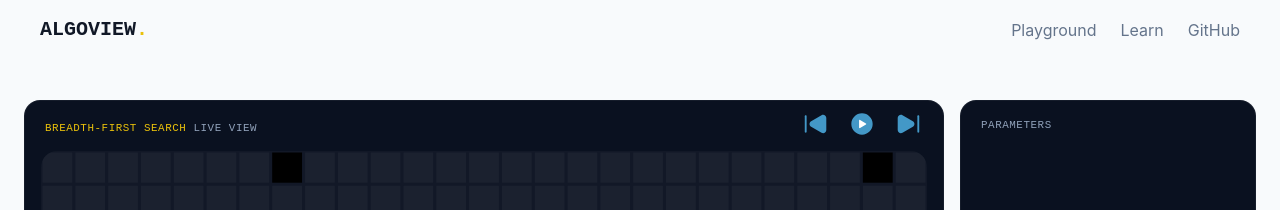
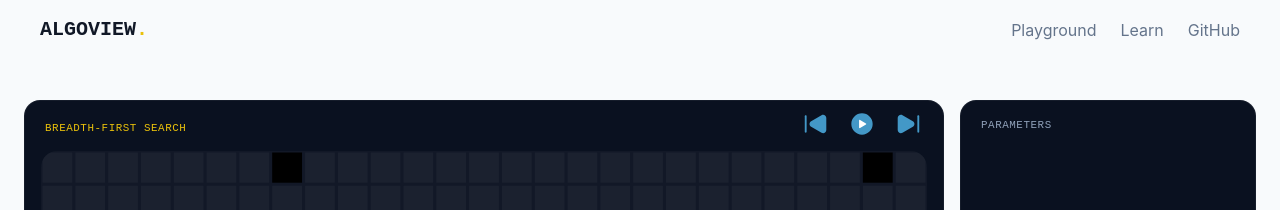
Before and after one commit to ricardo-woo/algorithm-visualizer, a React app in the folder algo-visualizer/: page /#/playground in a window 1280 px wide. Shown: the top 210 px of the page. Built offline with nearby package versions, Linux system fonts and the light colour scheme; the HTML template or start-up script is replaced by a standard one.

Commit message:
fix: update styling for algorithm label in VisualizationViewport component

```diff
--- a/algo-visualizer/src/components/VisualizationViewport.tsx
+++ b/algo-visualizer/src/components/VisualizationViewport.tsx
@@ -93,8 +93,8 @@ const VisualizationViewport = () => {
     <>
       <div className="rounded-2xl sm:col-span-3 w-full border border-white/5 bg-[#0a1120] p-4">
         <div className="mb-3 flex justify-between items-center gap-2 px-1">
-          <span className="font-tech select-none text-[0.68rem] uppercase tracking-wider text-[#90A1B9]">
-            <span className="text-accent">{algorithm.label}</span> LIVE VIEW
+          <span className="font-tech select-none text-[0.68rem] uppercase tracking-wider text-accent">
+            {algorithm.label}
           </span>
           {reducedMotion && (
             <p className="font-tech text-xs text-accent">
```
